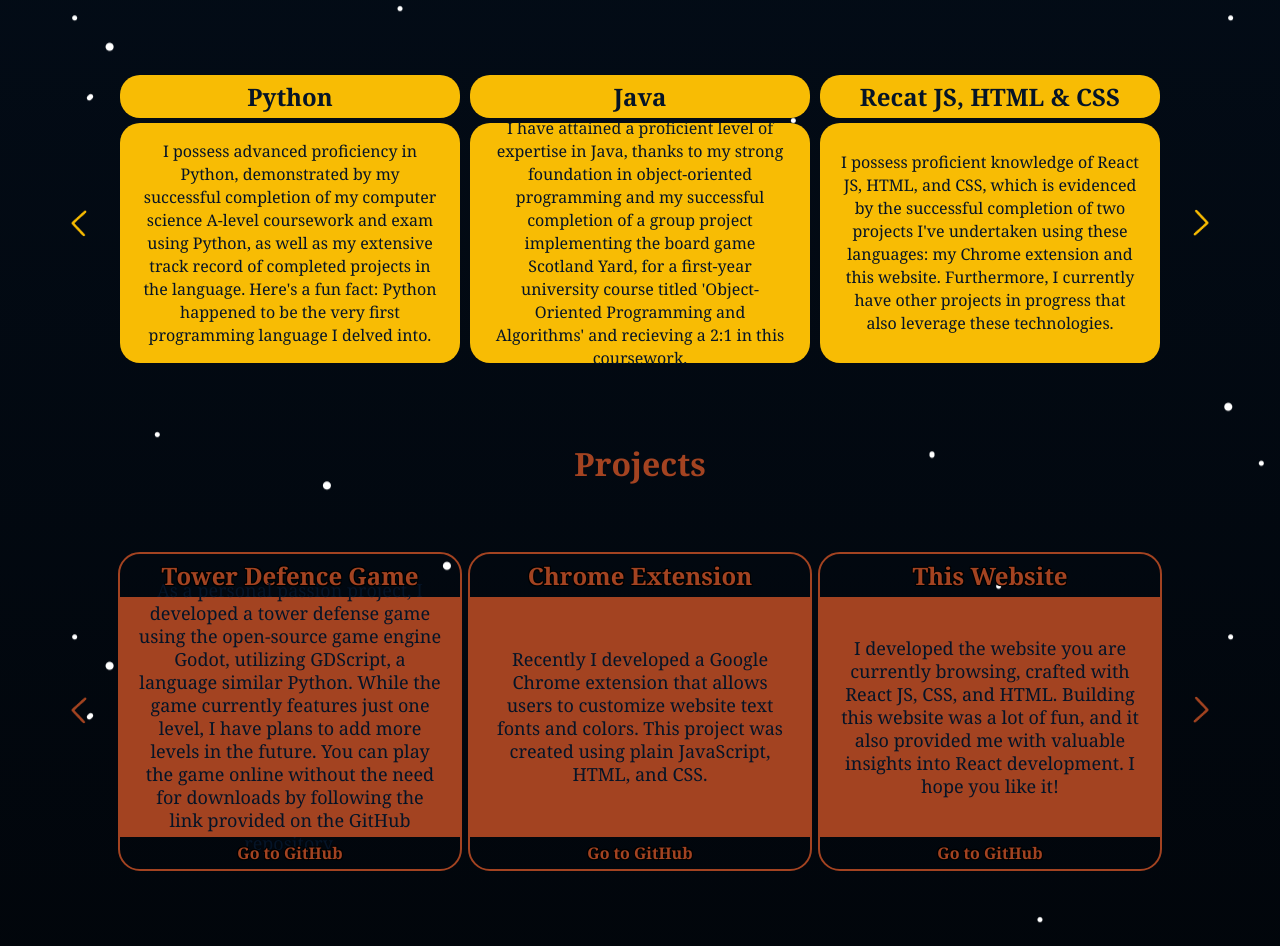
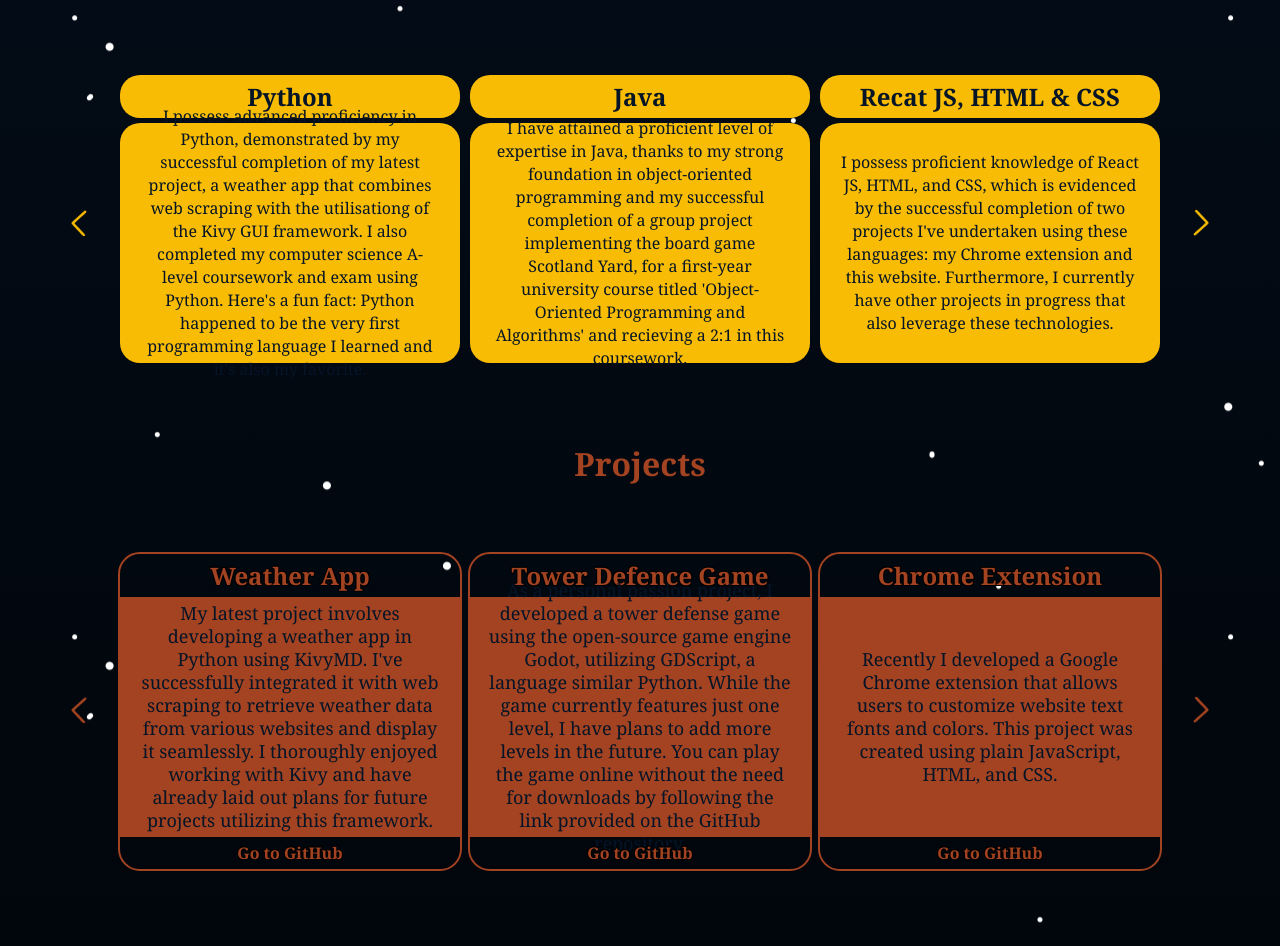
Before and after one commit to leoGratwick/Portfolio-Website, a React (Vite) app: page / in a window 1280 px wide. Shown: the part 1546-2492 px from the top of the page. Built offline with nearby package versions, Linux system fonts and the light colour scheme.

Commit message:
updated skills and projects

```diff
--- a/src/App.css
+++ b/src/App.css
@@ -123,6 +123,7 @@ h1{
   grid-auto-flow: column;
   -ms-overflow-style: none;
   scrollbar-width: none;
+  scroll-snap-type: mandatory;
 }
 
 .skill-list-container::-webkit-scrollbar{
@@ -224,6 +225,7 @@ h1{
   grid-auto-flow: column;
   -ms-overflow-style: none;
   scrollbar-width: none;
+  scroll-snap-type: mandatory;
 }
 
 .project-list-container::-webkit-scrollbar {
--- a/src/data/index.json
+++ b/src/data/index.json
@@ -3,7 +3,7 @@
         {
             "id": "1",
             "title": "Python",
-            "description": "I possess advanced proficiency in Python, demonstrated by my successful completion of my computer science A-level coursework and exam using Python, as well as my extensive track record of completed projects in the language. Here's a fun fact: Python happened to be the very first programming language I delved into."
+            "description": "I possess advanced proficiency in Python, demonstrated by my successful completion of my latest project, a weather app that combines web scraping with the utilisationg of the Kivy GUI framework. I also completed my computer science A-level coursework and exam using Python. Here's a fun fact: Python happened to be the very first programming language I learned and it's also my favorite."
         },
         {
             "id": "2",
@@ -31,24 +31,30 @@
     "projects": [
         {
             "id": "1",
+            "title": "Weather App",
+            "description": "My latest project involves developing a weather app in Python using KivyMD. I've successfully integrated it with web scraping to retrieve weather data from various websites and display it seamlessly. I thoroughly enjoyed working with Kivy and have already laid out plans for future projects utilizing this framework.",
+            "link": "https://github.com/leoGratwick/Weather-App"
+        },
+        {
+            "id": "2",
             "title": "Tower Defence Game",
             "description": "As a personal passion project, I developed a tower defense game using the open-source game engine Godot, utilizing GDScript, a language similar Python. While the game currently features just one level, I have plans to add more levels in the future. You can play the game online without the need for downloads by following the link provided on the GitHub repository.",
             "link": "https://github.com/leoGratwick/Tower-Defence-Game"
         },
         {
-            "id": "2",
+            "id": "3",
             "title": "Chrome Extension",
             "description": "Recently I developed a Google Chrome extension that allows users to customize website text fonts and colors. This project was created using plain JavaScript, HTML, and CSS.",
             "link": "https://github.com/leoGratwick/Font-Changer-Extension"
         },
         {
-            "id": "3",
+            "id": "4",
             "title": "This Website",
             "description": "I developed the website you are currently browsing, crafted with React JS, CSS, and HTML. Building this website was a lot of fun, and it also provided me with valuable insights into React development. I hope you like it!",
             "link": "https://github.com/leoGratwick/Portfolio-Website"
         },
         {
-            "id": "4",
+            "id": "5",
             "title": "Platformer Game",
             "description": "For my A-level coursework, I created a 2D platformer game using Python and the Pygame library. In this game, you take on the role of a small dinosaur, navigating through the levels to collect gems that enhance your character's statistics. Your objective is to defeat enemies and progress to the next level, all while striving to achieve the highest possible score.",
             "link": "https://github.com/leoGratwick/Dino-Game"
```
